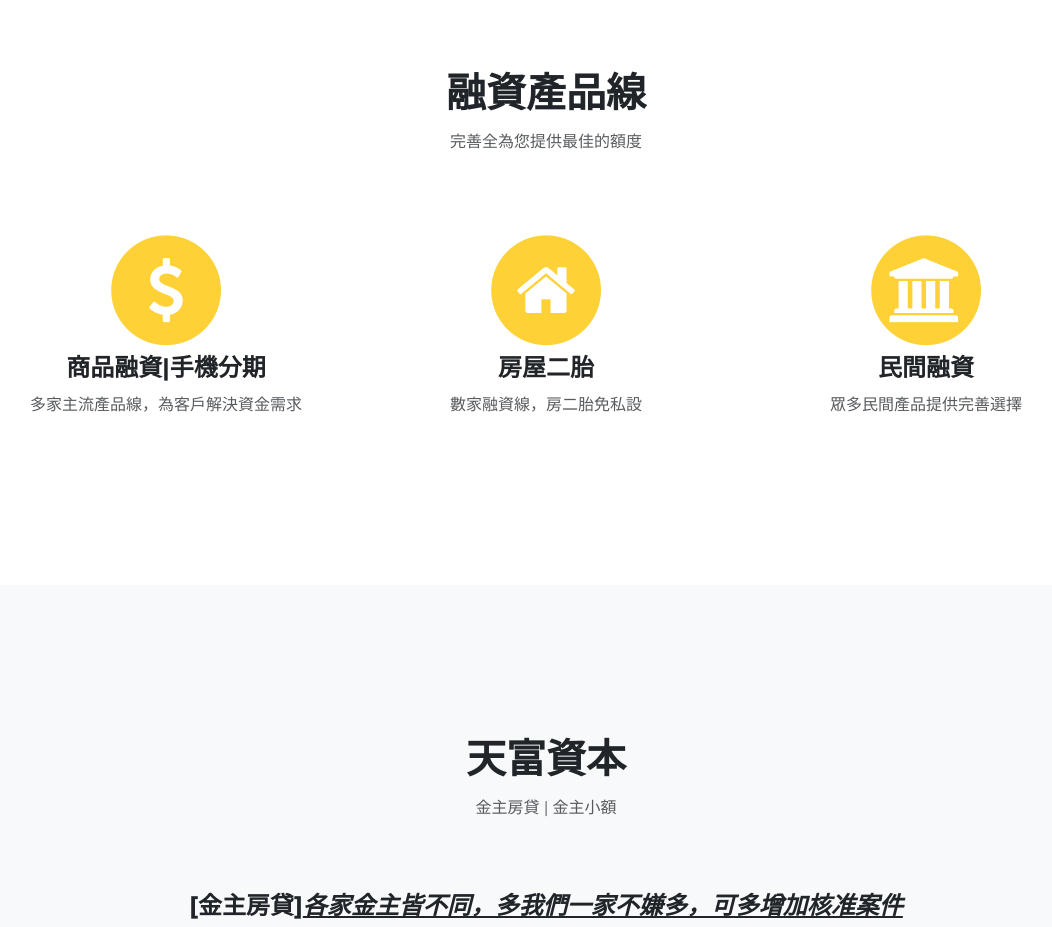
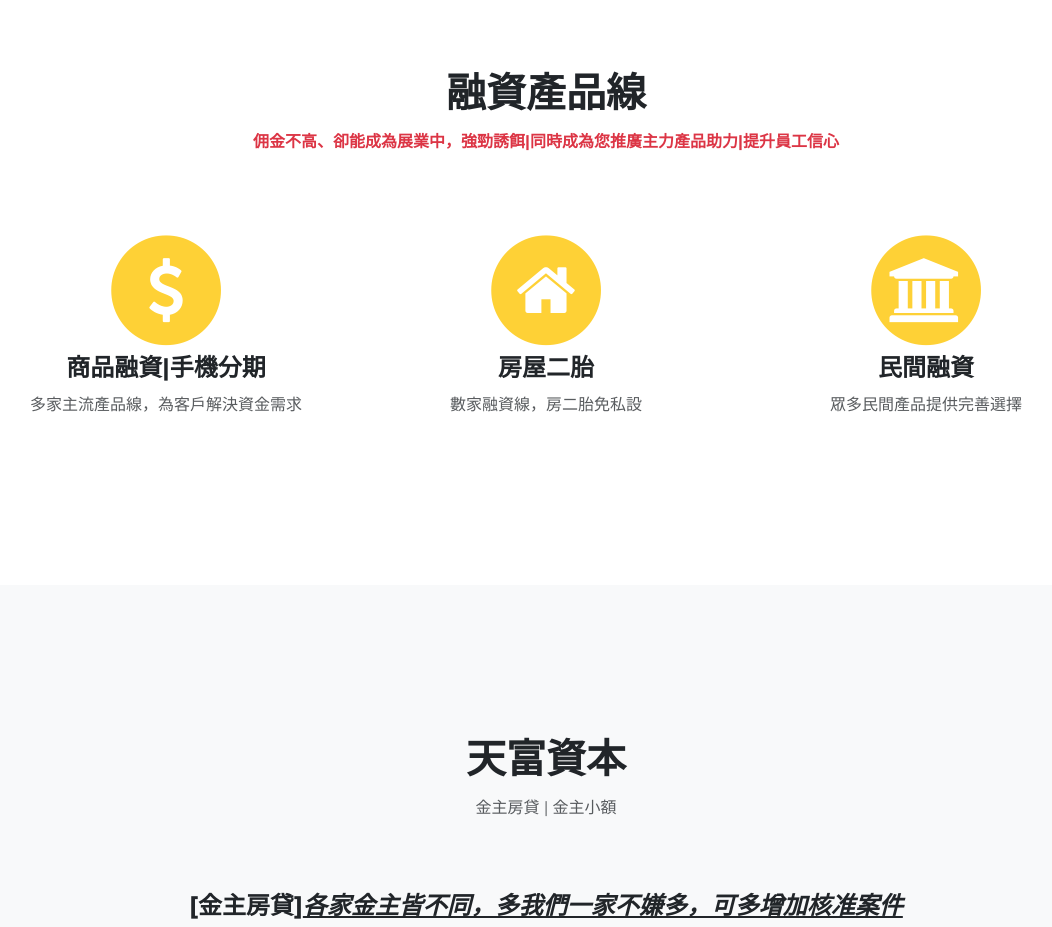
Before and after one commit to 236766/NewLoan, a plain HTML site: page index.html in a window 1280 px wide. Shown: the part 840-1767 px from the top of the page, without its empty margins (94-1146 px from the left). Drawn offline with Linux system fonts and the light colour scheme; files whose address does not match are found by name.

Commit message:
Add files via upload

```diff
--- a/index.html
+++ b/index.html
@@ -52,7 +52,7 @@
             <div class="row">
                 <div class="col-lg-12 text-center">
                     <h2 class="text-uppercase section-heading">融資產品線</h2>
-                    <h3 class="text-muted section-subheading">完善全為您提供最佳的額度</h3>
+                    <h3 class="text-danger section-subheading" style="color: var(--bs-red);font-weight: bold;">佣金不高、卻能成為展業中，強勁誘餌|同時成為您推廣主力產品助力|提升員工信心</h3>
                 </div>
             </div>
             <div class="row text-center">
```
